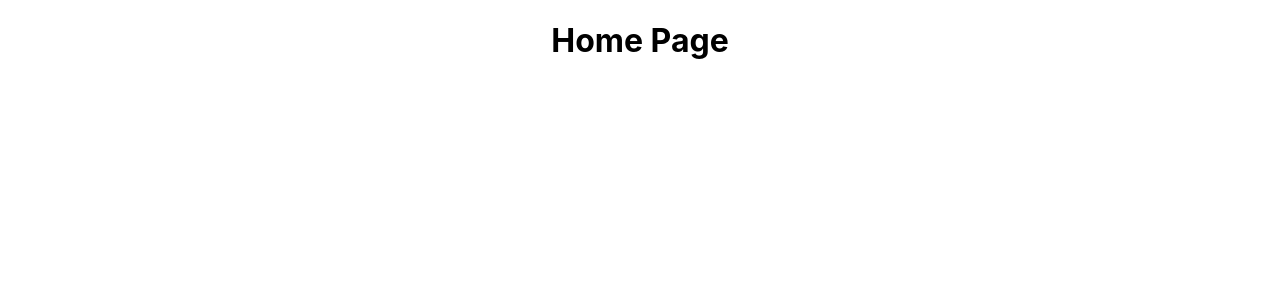
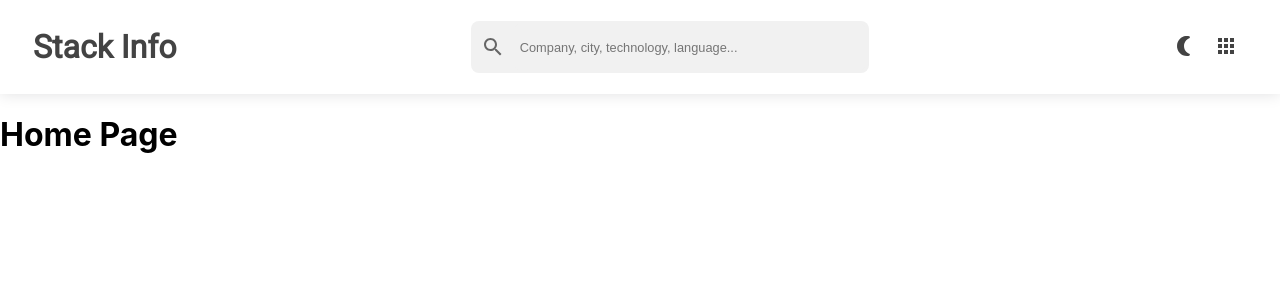
Before and after one commit to opportrain/stackinfo-frontend, a React (Create React App) app: page / in a window 1280 px wide. Shown: the top 300 px of the page. Built offline with nearby package versions, Linux system fonts and the light colour scheme.

Commit message:
Add Navbar, and Routes

```diff
--- a/package.json
+++ b/package.json
@@ -3,6 +3,9 @@
   "version": "0.1.0",
   "private": true,
   "dependencies": {
+    "@emotion/react": "^11.11.1",
+    "@emotion/styled": "^11.11.0",
+    "@mui/icons-material": "^5.14.18",
     "@testing-library/jest-dom": "^5.17.0",
     "@testing-library/react": "^13.4.0",
     "@testing-library/user-event": "^13.5.0",
@@ -34,5 +37,8 @@
       "last 1 firefox version",
       "last 1 safari version"
     ]
+  },
+  "devDependencies": {
+    "react-router-dom": "^6.20.0"
   }
 }
--- a/public/index.html
+++ b/public/index.html
@@ -24,7 +24,7 @@
       work correctly both with client-side routing and a non-root public URL.
       Learn how to configure a non-root public URL by running `npm run build`.
     -->
-    <title>React App</title>
+    <title>Stack Info</title>
   </head>
   <body>
     <noscript>You need to enable JavaScript to run this app.</noscript>
--- a/src/App.css
+++ b/src/App.css
@@ -1,38 +1,4 @@
-.App {
-  text-align: center;
+@import "style/all.css";
+.App{
+  width: 100%;
 }
-
-.App-logo {
-  height: 40vmin;
-  pointer-events: none;
-}
-
-@media (prefers-reduced-motion: no-preference) {
-  .App-logo {
-    animation: App-logo-spin infinite 20s linear;
-  }
-}
-
-.App-header {
-  background-color: #282c34;
-  min-height: 100vh;
-  display: flex;
-  flex-direction: column;
-  align-items: center;
-  justify-content: center;
-  font-size: calc(10px + 2vmin);
-  color: white;
-}
-
-.App-link {
-  color: #61dafb;
-}
-
-@keyframes App-logo-spin {
-  from {
-    transform: rotate(0deg);
-  }
-  to {
-    transform: rotate(360deg);
-  }
-}
--- a/src/App.js
+++ b/src/App.js
@@ -1,10 +1,17 @@
 import logo from './logo.svg';
 import './App.css';
 import HomePage from "./pages/home_page/home_page";
+import Navbar from "./shared_components/navbar/navbar";
+import {BrowserRouter, Route, Routes} from "react-router-dom";
 function App() {
   return (
     <div className="App">
-      <HomePage></HomePage>
+        <Navbar/>
+        <BrowserRouter>
+            <Routes>
+                <Route path="/" element={<HomePage/>}></Route>
+            </Routes>
+        </BrowserRouter>
     </div>
   );
 }
--- a/src/index.css
+++ b/src/index.css
@@ -11,3 +11,7 @@ code {
   font-family: source-code-pro, Menlo, Monaco, Consolas, 'Courier New',
     monospace;
 }
+html, body {
+  min-height: 100%;
+  min-width: 100%;
+}
--- /dev/null
+++ b/src/shared_components/navbar/navbar.css
@@ -0,0 +1,65 @@
+.navbar{
+    display: flex;
+    justify-content: space-between;
+    align-items: center;
+    padding: 13px 25px 13px 25px;
+    height: 68px;
+    min-width: fit-content;
+    box-shadow: 0 0 15px #e0e0e1;
+    >*{
+        height: fit-content;
+        font-family: 'Roboto', sans-serif;
+        padding: 8px;
+    }
+}
+.title{
+    min-width: fit-content;
+    text-align: center;
+    font-size: 2em;
+    font-weight: 600;
+    color: #434343;
+}
+.search-bar-container{
+    display: flex;
+    align-items: center;
+    padding: 2px;
+    width: fit-content;
+    min-width: 100px;
+    background-color: #F1F1F1;
+    border-radius: 8px;
+}
+.search-bar{
+    display: flex;
+    width: 334px;
+    height: 34px;
+    min-width: 100px;
+    padding: 6px 12px 6px 6px;
+    flex-direction: column;
+    justify-content: center;
+    align-items: flex-start;
+    border: 1px solid #F1F1F1;
+    border-radius: 8px;
+    background-color: #F1F1F1;
+    color: #666666;
+    font-size: 0.8em;
+}
+.search-bar:focus{
+    outline: none !important;
+}
+.actions{
+    min-width: fit-content;
+}
+.search-icon{
+    color: #666666;
+    margin: 8px;
+}
+.actions-button{
+    background-color: transparent;
+    border: none;
+    color: #434343;
+    height: 38px;
+    width: 42px;
+}
+.actions-button:hover{
+    color: #1c1c1c;
+}
--- /dev/null
+++ b/src/shared_components/navbar/navbar.js
@@ -0,0 +1,35 @@
+import {React, useState} from 'react';
+import './navbar.css'
+import SearchOutlinedIcon from '@mui/icons-material/SearchOutlined';
+import NightlightRoundIcon from '@mui/icons-material/NightlightRound';
+import AppsIcon from '@mui/icons-material/Apps';
+import LightModeIcon from '@mui/icons-material/LightMode';
+function Navbar () {
+    const [mode, setMode] = useState(true);
+    const toggleMode = () => {
+        setMode(!mode);
+    };
+    return(
+        <div className="navbar">
+            <div className="title">
+                Stack Info
+            </div>
+            <div className="search-bar-container">
+                <SearchOutlinedIcon className="search-icon"/>
+                <input
+                    className="search-bar"
+                    type="text"
+                    placeholder="Company, city, technology, language..."/>
+            </div>
+            <div className="actions">
+                <button className="actions-button" onClick={toggleMode}>
+                    {mode ? <NightlightRoundIcon/> : <LightModeIcon/>}
+                </button>
+                <button className="actions-button">
+                    <AppsIcon/>
+                </button>
+            </div>
+        </div>
+    )
+}
+export default Navbar;
--- /dev/null
+++ b/src/style/all.css
@@ -0,0 +1 @@
+@import "fonts.css";
--- /dev/null
+++ b/src/style/fonts.css
@@ -0,0 +1 @@
+@import url('https://fonts.googleapis.com/css2?family=Roboto&display=swap');
```
Also changed, not shown: 1 other file (tests, documents, lock files or other folders).
